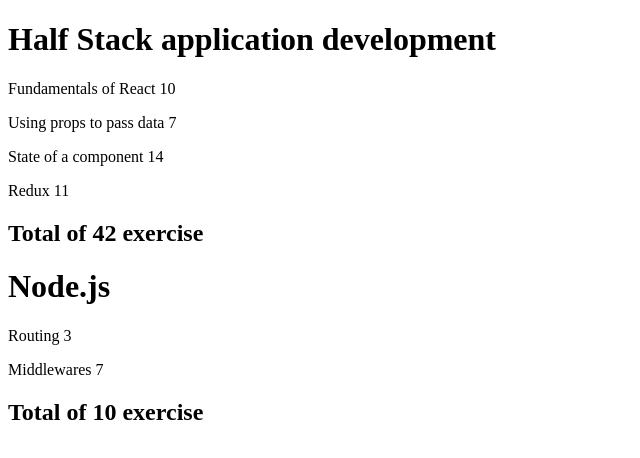
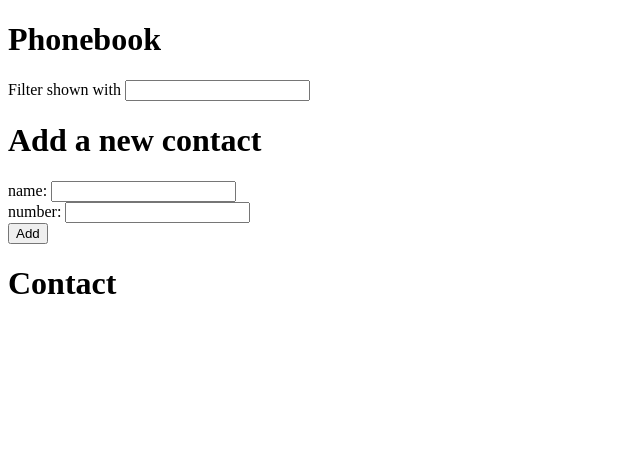
Before and after one commit to Koalai/study, a React (Vite) app in the folder my-react-app/: page / in a window 1280 px wide. Shown: the top 458 px of the page, without its empty margins (0-640 px from the left). Built offline with nearby package versions, Linux system fonts and the light colour scheme.

Commit message:
exercise 2c

```diff
--- a/my-react-app/src/App.jsx
+++ b/my-react-app/src/App.jsx
@@ -1,55 +1,35 @@
 import { useState } from 'react';
-import Course from './components/Course';
-
+import Filter from './components/Filter';
+import ContactForm from './components/ContactForm';
+import Person from './components/Person';
 
 const App = () => {
+  const [newName, setNewName] = useState('');
+  const [newNumber, setNewNumber] = useState('');
+  const [person, setPerson] = useState([]);
+  const [filterName, setFilterName] = useState('');
 
-  const courses = [
-    {
-      name: 'Half Stack application development',
-      id: 1,
-      parts: [
-        {
-          name: 'Fundamentals of React',
-          exercises: 10,
-          id: 1,
-        },
-        {
-          name: 'Using props to pass data',
-          exercises: 7,
-          id: 2,
-        },
-        {
-          name: 'State of a component',
-          exercises: 14,
-          id: 3,
-        },
-        {
-          name: 'Redux',
-          exercises: 11,
-          id: 4,
-        },
-      ],
-    },
-    {
-      name: 'Node.js',
-      id: 2,
-      parts: [
-        {
-          name: 'Routing',
-          exercises: 3,
-          id: 1,
-        },
-        {
-          name: 'Middlewares',
-          exercises: 7,
-          id: 2,
-        },
-      ],
-    },
-  ];
+  const filteredPerson = filterName
+    ? person.filter((p) => p.name === filterName)
+    : person;
 
-  return <Course courses={courses} />;
-}
+  return (
+    <>
+      <h1>Phonebook</h1>
+      <Filter filterName={filterName} setFilterName={setFilterName} />
+      <h1>Add a new contact</h1>
+      <ContactForm
+        newName={newName}
+        setNewName={setNewName}
+        newNumber={newNumber}
+        setNewNumber={setNewNumber}
+        setPerson={setPerson}
+        person={person}
+      />
+      <h1>Contact</h1>
+      <Person person={filteredPerson}/>
+    </>
+  );
+};
 
 export default App;
--- /dev/null
+++ b/my-react-app/src/components/ContactForm.jsx
@@ -0,0 +1,55 @@
+import React from 'react';
+
+function ContactForm({
+  person,
+  setPerson,
+  setNewName,
+  setNewNumber,
+  newName,
+  newNumber,
+}) {
+  const handleSubmit = (e) => {
+    e.preventDefault();
+    if (
+      person.length > 0 &&
+      person.some((p) => p.name === newName || p.number === newNumber)
+    ) {
+      alert('error');
+      return;
+    }
+
+    setPerson((prev) => [
+      ...prev,
+      { name: newName, id: self.crypto.randomUUID(), number: newNumber },
+    ]);
+    setNewName("")
+    setNewNumber("")
+  };
+  return (
+    <div>
+      <form onSubmit={handleSubmit}>
+        <div>
+          name:{' '}
+          <input
+            type='text'
+            value={newName}
+            onChange={(e) => setNewName(e.target.value)}
+            required
+          />
+        </div>
+        <div>
+          number:{' '}
+          <input
+            type='number'
+            value={newNumber}
+            onChange={(e) => setNewNumber(e.target.value)}
+            required
+          />
+        </div>
+        <button type='submit'>Add</button>
+      </form>
+    </div>
+  );
+}
+
+export default ContactForm;
--- /dev/null
+++ b/my-react-app/src/components/Filter.jsx
@@ -0,0 +1,15 @@
+import React from 'react';
+
+function Filter({ filterName, setFilterName }) {
+  return (
+    <div>
+      Filter shown with{' '}
+      <input
+        value={filterName}
+        onChange={(e) => setFilterName(e.target.value)}
+      />
+    </div>
+  );
+}
+
+export default Filter;
--- /dev/null
+++ b/my-react-app/src/components/Person.jsx
@@ -0,0 +1,15 @@
+import React from 'react'
+
+function Person({ person}) {
+  return (
+   <>
+    {person.map(p => (
+     <div key={p.id}>
+      {p.name} {p.number}
+     </div>
+    ))}
+   </>
+  )
+}
+
+export default Person
```
